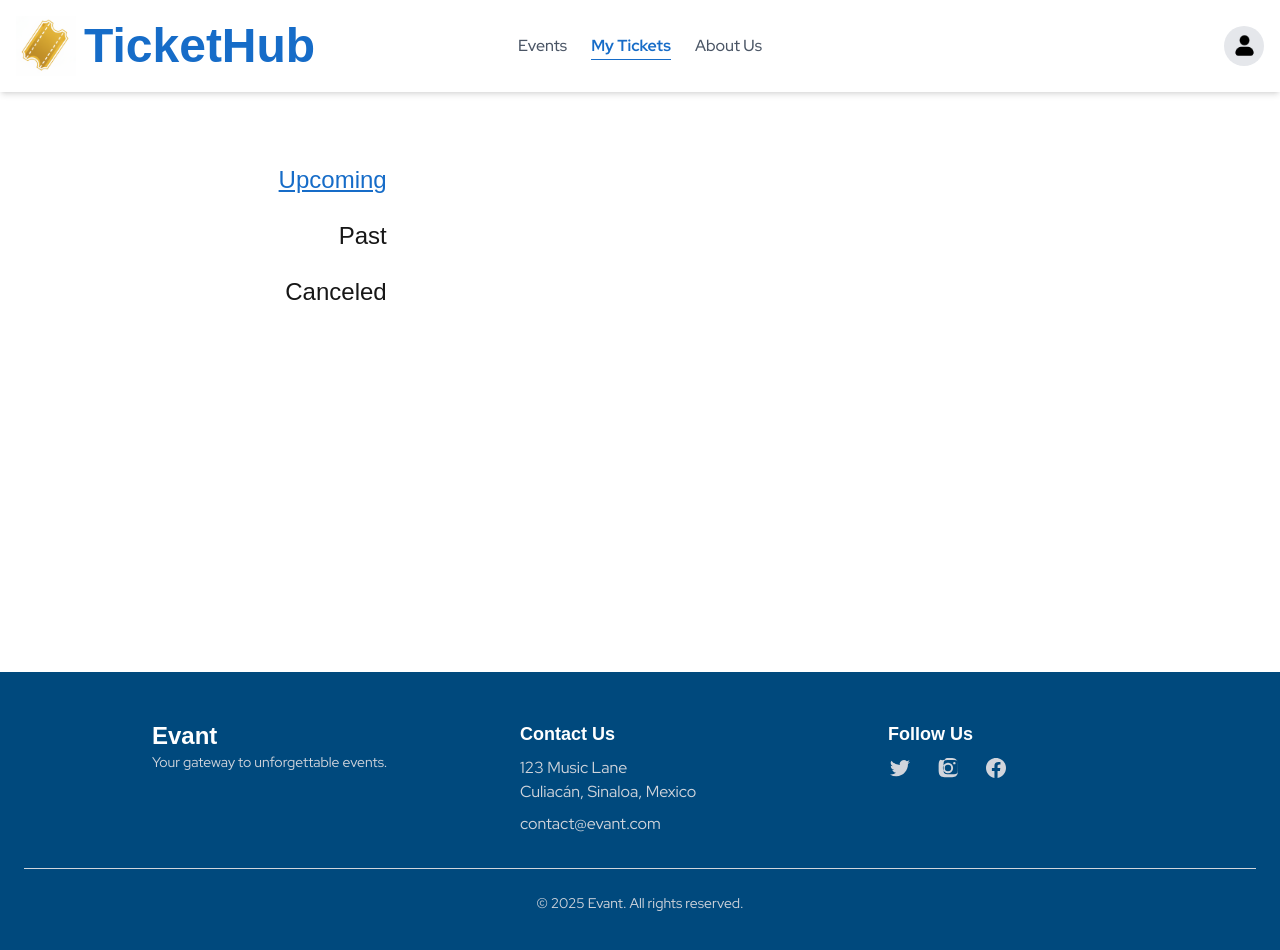
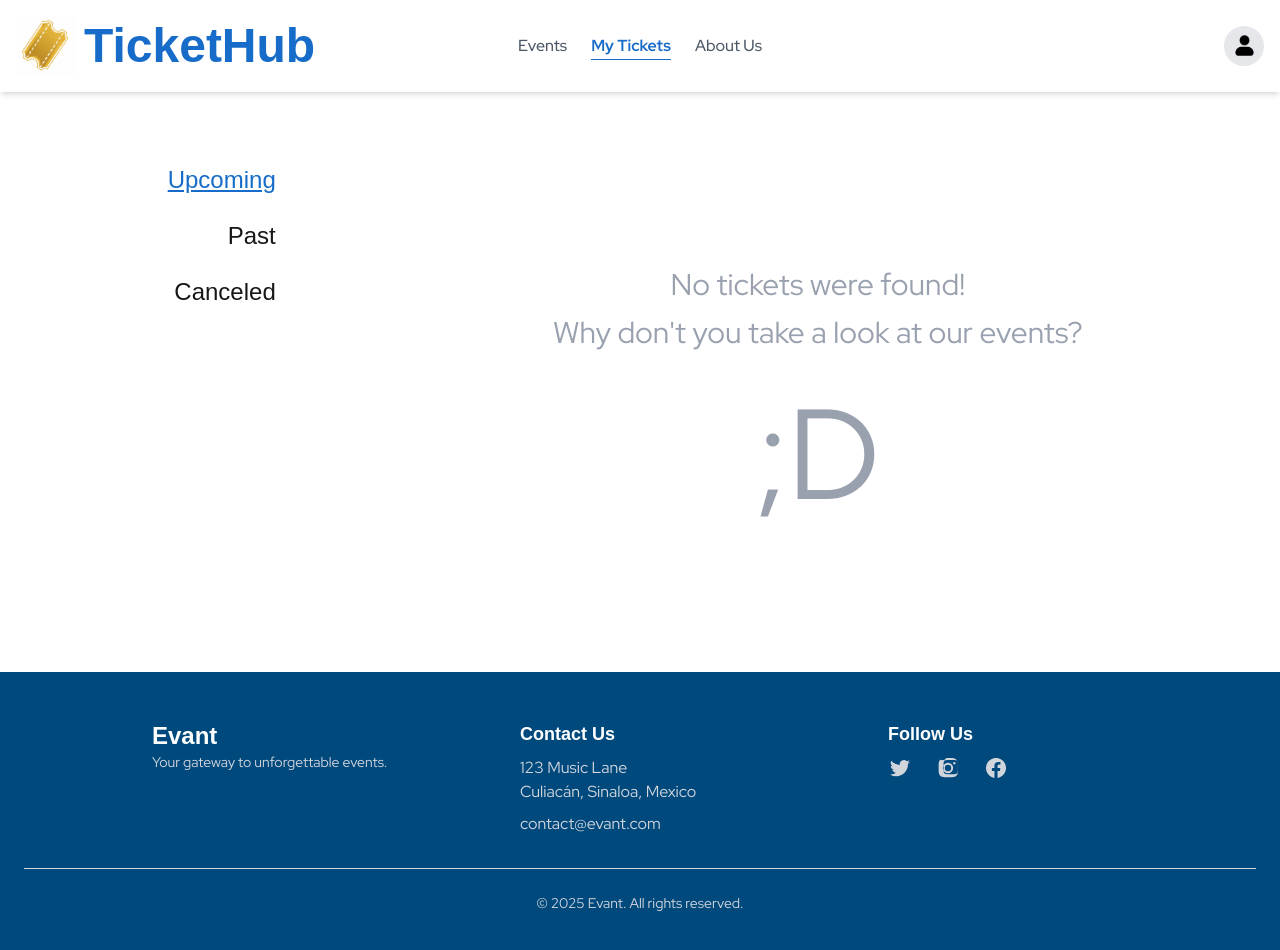
Before and after one commit to Lihn2254/tickethub, a Next.js app in the folder frontend/: page /user/tickets in a window 1280 px wide. Shown: the top 950 px of the page. Built offline with nearby package versions, Linux system fonts and the light colour scheme; sample sign-in values are in the browser's storage; a web font is replaced by a local one.

Commit message:
Sold out events are shown on the main page. Made corrections to DTO event mapping on the backend

```diff
--- a/frontend/src/app/(main)/user/tickets/page.tsx
+++ b/frontend/src/app/(main)/user/tickets/page.tsx
@@ -45,7 +45,9 @@ export default function Tickets() {
     if (navItem === 0) {
       return allTickets.filter((ticket) => ticket.status === 1);
     } else if (navItem === 1) {
-      return allTickets.filter((ticket) => ticket.status === 0 || ticket.status === 3);
+      return allTickets.filter(
+        (ticket) => ticket.status === 0 || ticket.status === 3
+      );
     } else if (navItem === 2) {
       return allTickets.filter((ticket) => ticket.status === 2);
     }
@@ -77,10 +79,18 @@ export default function Tickets() {
         </ul>
       </nav>
 
-      <section className="flex flex-col gap-6 p-5 overflow-y-scroll">
-        {filteredTickets.map((ticket) => (
+      <section className="flex flex-col gap-6 p-5 overflow-y-scroll w-full justify-center">
+        {filteredTickets.length > 1 ? (
+          filteredTickets.map((ticket) => (
             <TicketCard key={ticket.id} {...ticket}></TicketCard>
-          ))}
+          ))
+        ) : (
+          <div className="flex flex-col items-center self-auto w-full text-3xl text-gray-400">
+            <h1 className="pb-3">No tickets were found!</h1>
+            <h2>Why don't you take a look at our events?</h2>
+            <h1 className="mt-10 text-9xl">;D</h1>
+          </div>
+        )}
       </section>
     </div>
   );
--- a/frontend/src/app/components/EventCard.tsx
+++ b/frontend/src/app/components/EventCard.tsx
@@ -1,8 +1,9 @@
-'use client';
+"use client";
 
 import Image from "next/image";
 import { stringify } from "querystring";
 import { Xevent } from "../types/eventTypes";
+import { useEffect } from "react";
 
 export default function EventCard(event: Xevent) {
   const date = new Intl.DateTimeFormat("en-US", {
@@ -18,8 +19,31 @@ export default function EventCard(event: Xevent) {
   }).format(event.startTime.getDate());
 
   const handleClick = () => {
-    console.log('Nya! X3 You clicked on me!');
-  }
+    console.log("Nya! X3 You clicked on me!");
+  };
+
+  const isSoldOut = () => {
+    if (event.avaliablePlaces == 0) {
+      return (
+        <button
+          type="button"
+          className="border-gray-400 border-2 text-gray-400 font-bold mt-5 py-2 px-4 rounded-lg hover:bg-primary-hover self-stretch"
+        >
+          Sold Out!
+        </button>
+      );
+    } else {
+      return (
+        <button
+          type="button"
+          onClick={handleClick}
+          className="border-yellow hover:border-darker-blue hover:text-darker-blue transition-all duration-300 hover:scale-105 border-2 text-yellow font-bold mt-5 py-2 px-4 rounded-lg hover:bg-primary-hover self-stretch"
+        >
+          Buy Tickets
+        </button>
+      );
+    }
+  };
 
   return (
     // 2xl:w-1/2
@@ -54,9 +78,7 @@ export default function EventCard(event: Xevent) {
               </li>
             ))}
           </ul>
-          <button type="button" onClick={handleClick} className="border-yellow hover:border-darker-blue hover:text-darker-blue transition-all duration-300 hover:scale-105 border-2 text-yellow font-bold mt-5 py-2 px-4 rounded-lg hover:bg-primary-hover self-stretch">
-            Buy Tickets
-          </button>
+          {isSoldOut()}
         </div>
       </div>
     </article>
```
Also changed, not shown: 2 other files (tests, documents, lock files or other folders).
